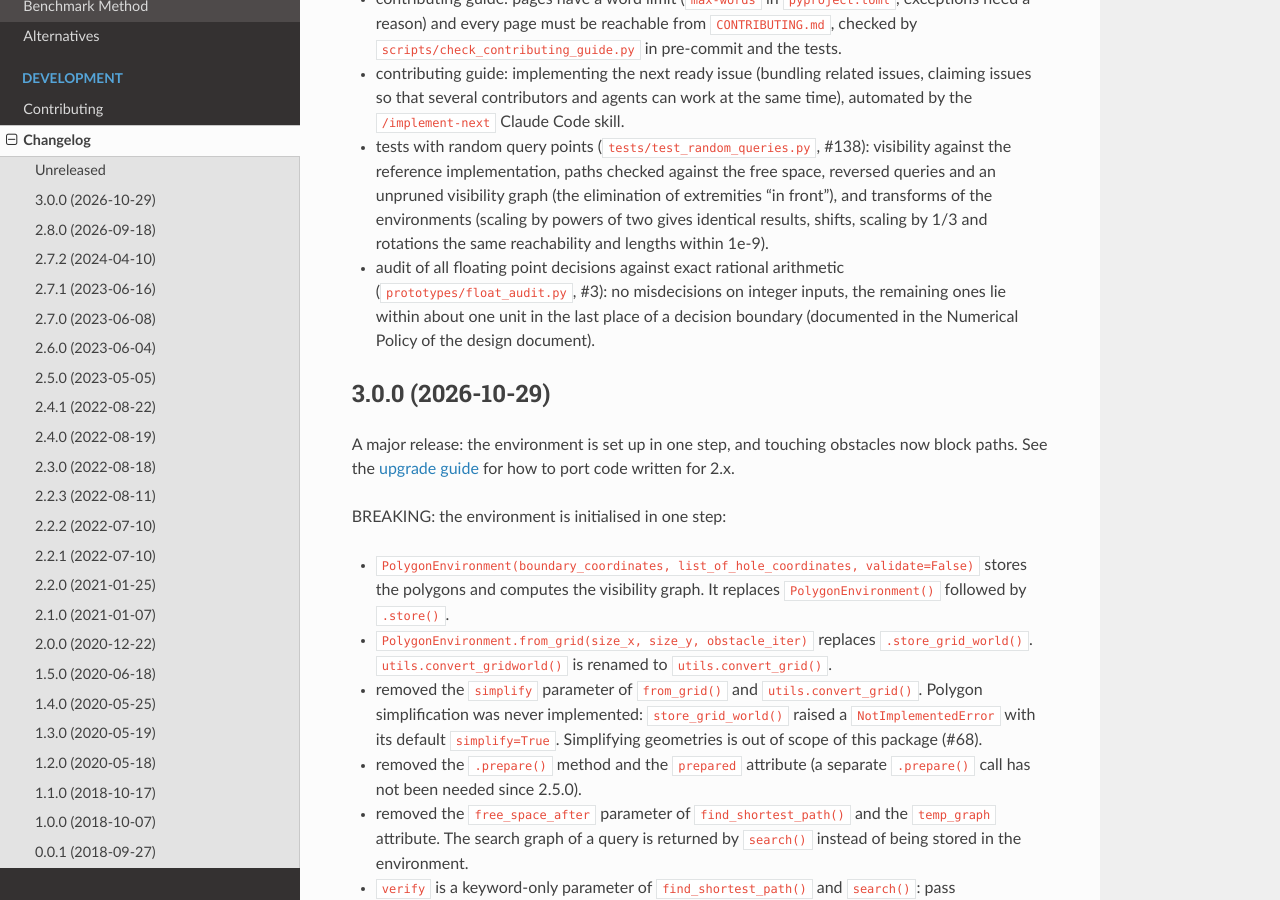
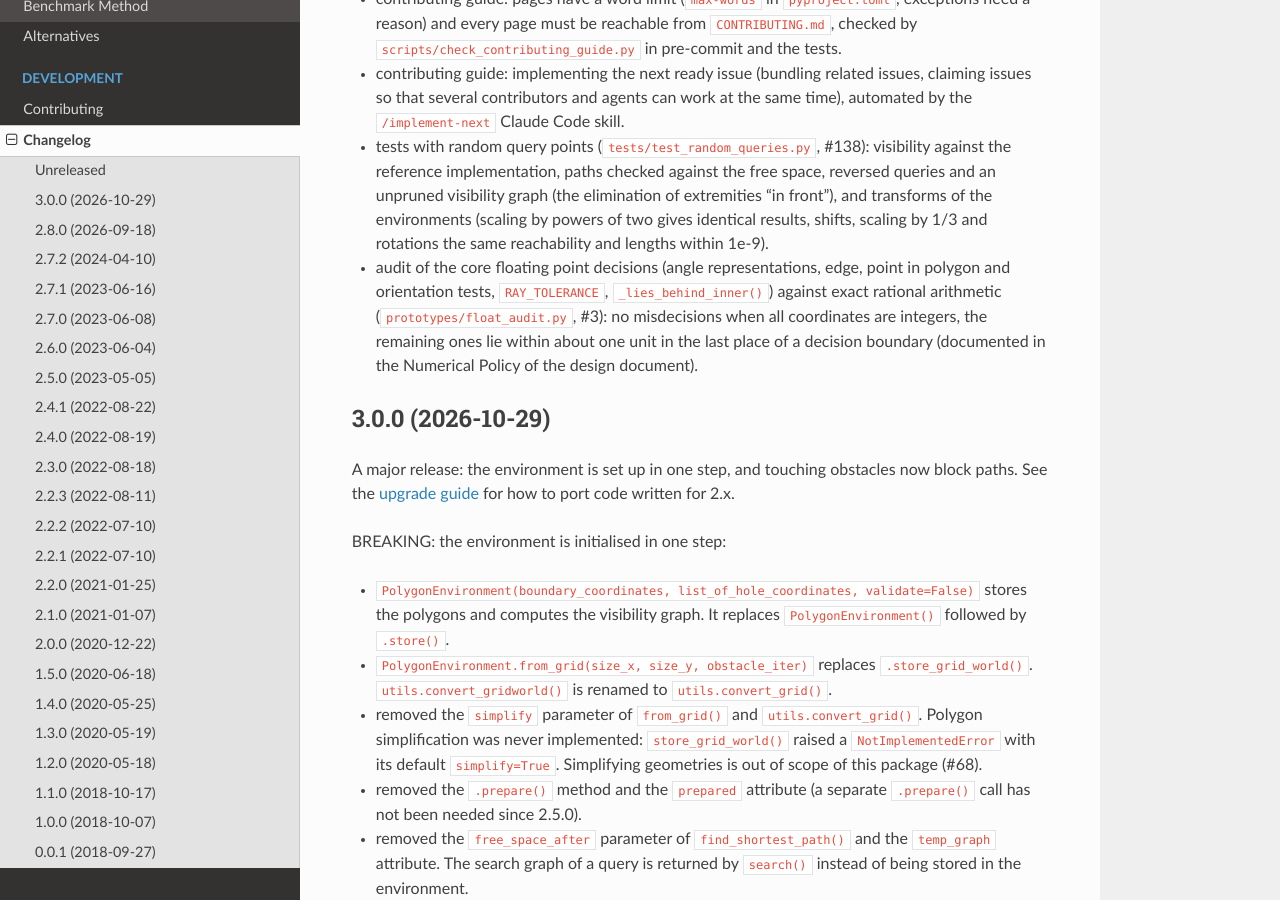
Before and after one commit to jannikmi/extremitypathfinder, a Sphinx documentation site: the page built from docs/6_changelog.rst, in a window 1280 px wide and 900 px high, scrolled down 2545 px. Built offline with Sphinx 7.4.7 and the Read the Docs theme 3.1.0, drawn with Linux system fonts in a browser that asks for light colours.

Commit message:
review: precise audit claims, comment on parallel directions, count rounded determinants (#3)
Co-Authored-By: Claude Opus 5.5 <noreply@anthropic.com>
Claude-Session: https://claude.ai/code/session_01XJqV78R9oZQjRASR4Mvw7J

```diff
--- a/CHANGELOG.rst
+++ b/CHANGELOG.rst
@@ -100,8 +100,9 @@ internal:
   implementation, paths checked against the free space, reversed queries and an unpruned visibility graph
   (the elimination of extremities "in front"), and transforms of the environments (scaling by powers of two gives
   identical results, shifts, scaling by 1/3 and rotations the same reachability and lengths within 1e-9).
-- audit of all floating point decisions against exact rational arithmetic (``prototypes/float_audit.py``, #3):
-  no misdecisions on integer inputs, the remaining ones lie within about one unit in the last place of a decision
+- audit of the core floating point decisions (angle representations, edge, point in polygon and orientation tests,
+  ``RAY_TOLERANCE``, ``_lies_behind_inner()``) against exact rational arithmetic (``prototypes/float_audit.py``, #3):
+  no misdecisions when all coordinates are integers, the remaining ones lie within about one unit in the last place of a decision
   boundary (documented in the Numerical Policy of the design document).
 
 
--- a/docs/8_design.rst
+++ b/docs/8_design.rst
@@ -611,8 +611,9 @@ Numerical Policy
   point) means "not behind the edge", in both modes.
 - **Audit against exact arithmetic** (#3, ``prototypes/float_audit.py``): every decision above was compared with
   the exact decision (``fractions.Fraction``) for the same ``float64`` values, on integer, decimal grid, projected
-  (1e6 plus decimals), random and near-degenerate inputs, 100,000 cases each, with identical results with and without
-  Numba. There were no misdecisions on integer inputs (coordinates up to 2^20). All misdecisions concern directions
+  (1e6 plus decimals), random and near-degenerate inputs (up to 100,000 cases per function and kind of input),
+  with identical results with and without Numba. There were no misdecisions when all coordinates, query points
+  included, are integers (up to 2^20). All misdecisions concern directions
   or points within about one unit in the last place of a decision boundary: directions whose exact angle
   representations differ by less than 1e-16 may compare equal or in the wrong order, and points about one unit in the
   last place next to an edge may count as on the edge (by the 180 degree rule of ``_lies_on_edge()``) or fall on the
```
Also changed, not shown: 2 other files.
